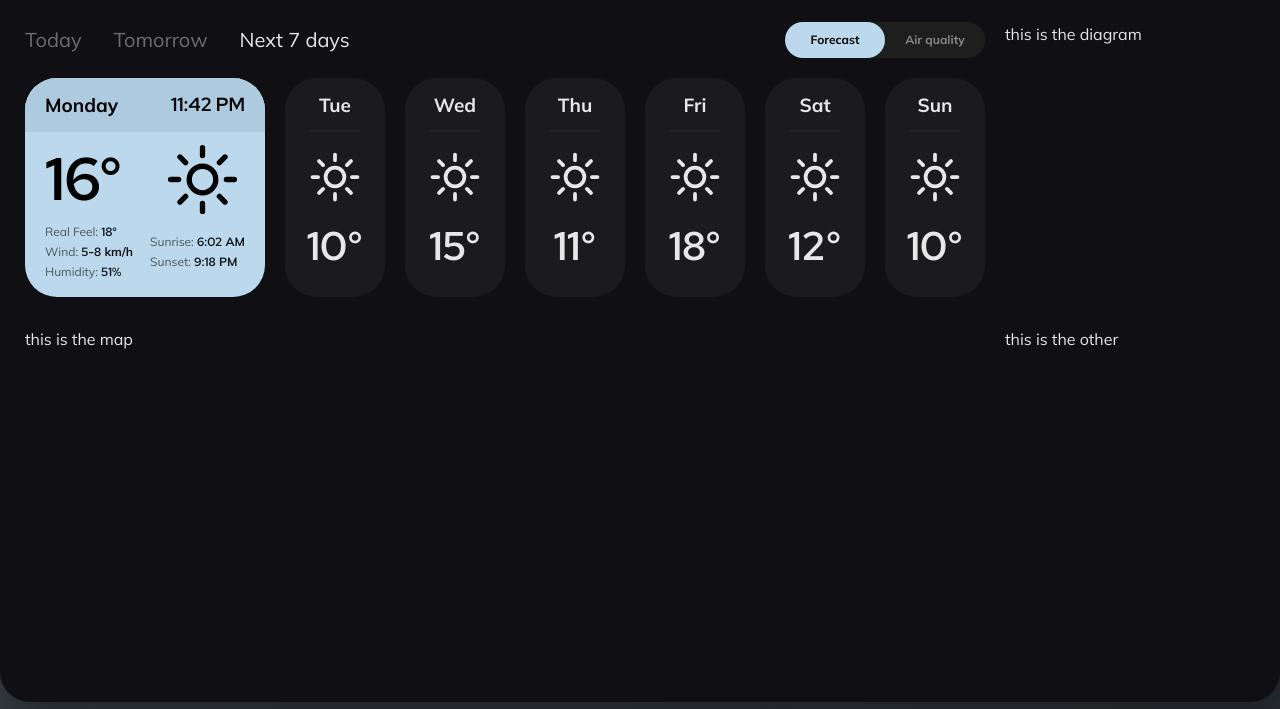
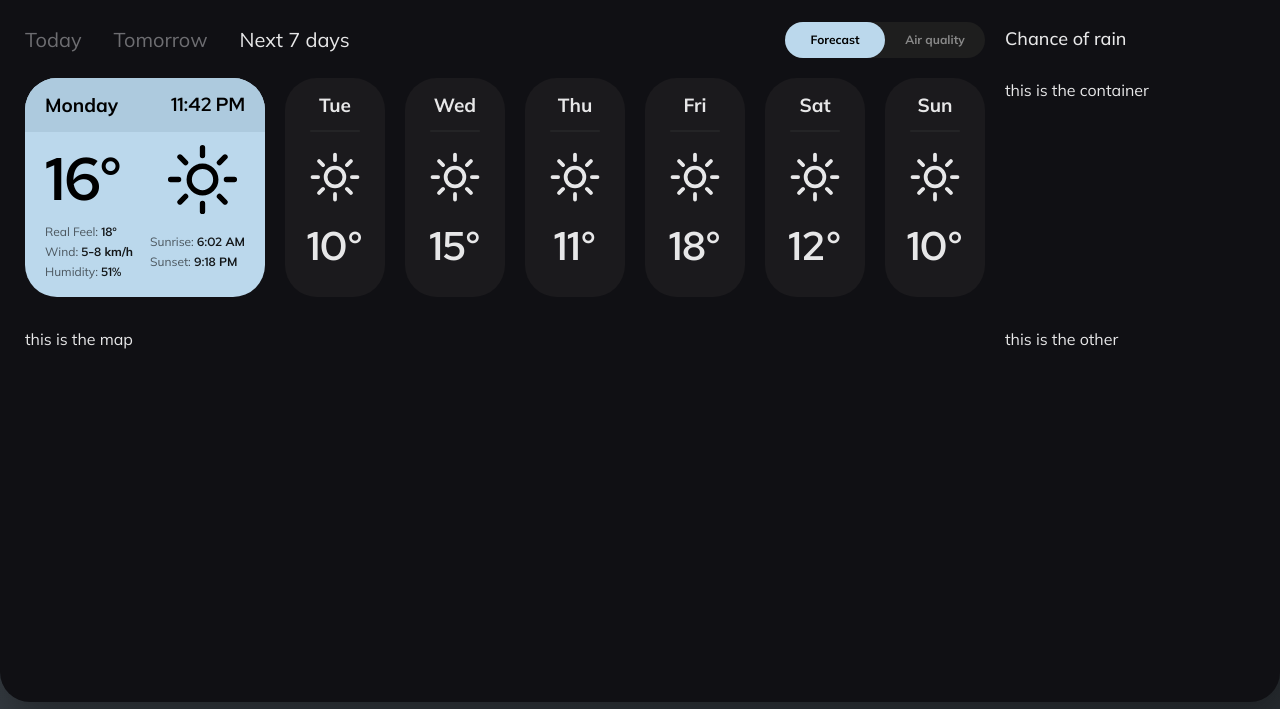
Before and after one commit to hptrk/Weathery, a website built with Parcel: page index.html in a window 1280 px wide. Shown: the part 91-800 px from the top of the page. Built offline with nearby package versions, Linux system fonts and the light colour scheme.

Commit message:
start the basic markup and layout for the diagram section

```diff
--- a/index.html
+++ b/index.html
@@ -378,7 +378,14 @@
         </div>
       </section>
 
-      <section class="diagram">this is the diagram</section>
+      <section class="diagram">
+        <header class="diagram__header">
+          <h2 class="header-texts">Chance of rain</h2>
+        </header>
+
+        <div class="diagram__container">this is the container</div>
+      </section>
+
       <section class="map">this is the map</section>
       <section class="other">this is the other</section>
     </main>
--- a/sass/base/_typography.scss
+++ b/sass/base/_typography.scss
@@ -6,3 +6,7 @@ body {
   line-height: 1.6;
   color: $color-grey-light;
 }
+.header-texts {
+  font-size: 1.8rem;
+  font-weight: 500;
+}
--- a/sass/layout/_layout.scss
+++ b/sass/layout/_layout.scss
@@ -35,7 +35,7 @@
 }
 .forecast {
   display: grid;
-  grid-template-rows: repeat(2, min-content);
+  grid-template-rows: 3.6rem min-content; //TEMPORARY
   row-gap: 2rem; //TEMPORARY
   &__header {
     display: flex;
@@ -48,3 +48,9 @@
     gap: 2rem;
   }
 }
+.diagram {
+  display: grid;
+  grid-template-rows: 3.6rem min-content; //TEMPORARY
+  row-gap: 2rem;
+  align-items: center;
+}
```
Also changed, not shown: css/style.css.
